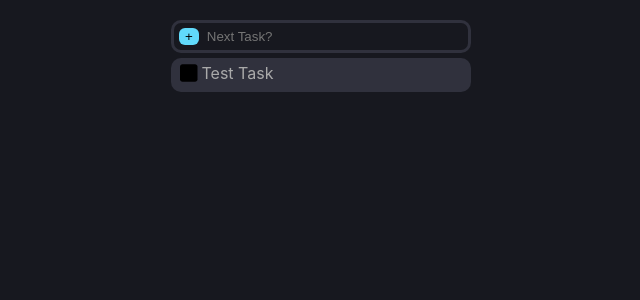
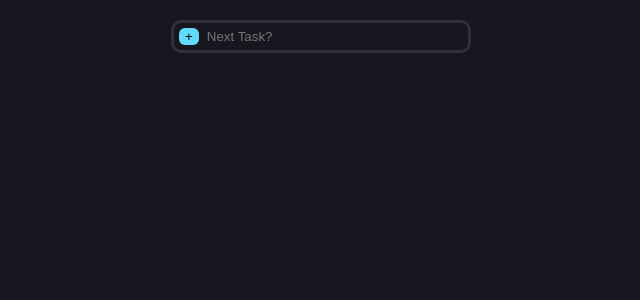
Before and after one commit to axu732/todo-app, a React (Create React App) app: page / in a window 1280 px wide. Shown: the top 300 px of the page, without its empty margins (319-959 px from the left). Built offline with nearby package versions, Linux system fonts and the light colour scheme.

Commit message:
Added the ability to ad tasks

```diff
--- a/src/App.js
+++ b/src/App.js
@@ -16,7 +16,9 @@
   return (
     <main>
       <TaskForm onAdd = {addTask}/>
-      <Task />
+      {tasks.map(task => (
+        <Task {...task}/>
+      ))}
 
     </main>
   );
--- a/src/Task.js
+++ b/src/Task.js
@@ -1,10 +1,10 @@
 import Checkbox from "./Checkbox";
 
-export default function Task() {
+export default function Task({name, done}) {
   return (
     <div className="task">
-      <Checkbox />
-        Test Task
+      <Checkbox defaultChecked={done} />
+        {name}
       </div>
   )
 }
--- a/src/TaskForm.js
+++ b/src/TaskForm.js
@@ -1,9 +1,17 @@
 import { useState } from "react";
 
-export default function TaskForm(){
+export default function TaskForm({onAdd}){
   const [taskName, setTaskName] = useState("");
+
+  function handleSubmit(event) {
+    event.preventDefault();
+    onAdd(taskName);
+    setTaskName('');
+
+  }
+
   return (
-    <form>
+    <form onSubmit={handleSubmit}>
         <button>+</button>
         <input type="text" value = {taskName}
         onChange={(event => setTaskName(event.target.value))}
```
